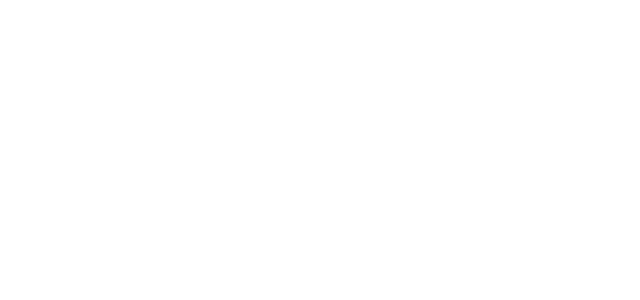
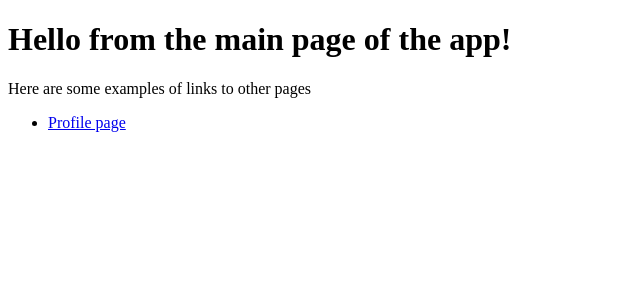
Before and after one commit to 4bdullah7eeshan/top-react-router, a React (Vite) app: page / in a window 1280 px wide. Shown: the top 300 px of the page, without its empty margins (0-640 px from the left). Built offline with nearby package versions, Linux system fonts and the light colour scheme.

Commit message:
feat: setup the App component

```diff
--- a/src/App.jsx
+++ b/src/App.jsx
@@ -1,10 +1,18 @@
 function App() {
 
   return (
-    <>
-
-    </>
-  )
+    <div>
+      <h1>Hello from the main page of the app!</h1>
+      <p>Here are some examples of links to other pages</p>
+      <nav>
+        <ul>
+          <li>
+            <a href="profile">Profile page</a>
+          </li>
+        </ul>
+      </nav>
+    </div>
+  );
 }
 
 export default App
```
